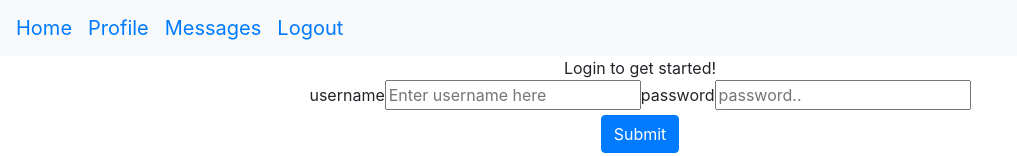
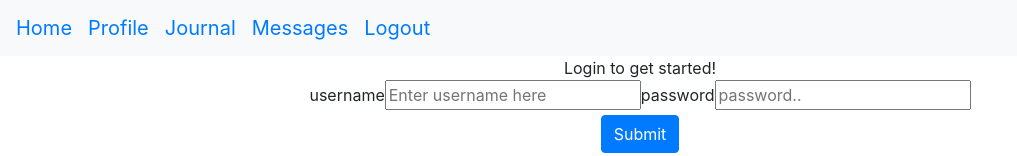
Before and after one commit to jrizza88/ExPat_FE, a React (Create React App) app in the folder expatjournal/: page /login in a window 1280 px wide. Shown: the top 156 px of the page, without its empty margins (0-1017 px from the left). Built offline with nearby package versions, Linux system fonts and the light colour scheme.

Commit message:
created Journal route to allow users to post posts

```diff
--- a/expatjournal/src/App.js
+++ b/expatjournal/src/App.js
@@ -7,6 +7,7 @@ import Register from "./Components/Auth/Register";
 import Home from "./Components/Home/Home";
 import ProfileDashboard from "./Components/Profile/ProfileDashboard";
 import Messages from "./Components/Messages/Messages";
+import Journal from "./Components/Journal/Journal";
 // import Profile from "./Components/Profile/Profile";
 
 const PrivateRoute = ({ component: Component, render, ...rest}) => (
@@ -38,6 +39,7 @@ const App = () => {
       {/* <PrivateRoute exact path="/profile" render={() => (<ProfileDashboard />)} /> */}
       <PrivateRoute exact path="/profile" render={props => (<ProfileDashboard {...props}  />)} />
       <PrivateRoute exact path="/messages" render={props => <Messages {...props} />} />
+      <PrivateRoute exact path="/journal" render={props => <Journal {...props} />}  />
     </div>
   );
   }
--- /dev/null
+++ b/expatjournal/src/Components/Journal/Journal.js
@@ -0,0 +1,18 @@
+import React from 'react';
+import Posts from '../Posts/Posts';
+
+
+const Journal = props => {
+    console.log('journal', props)
+    return (
+        <div>
+            <h1>Journal</h1>
+            {
+            props.posts.map(post => (
+               <Posts key={post.id} post={post}/> ))
+            }
+        </div>
+    )
+}
+
+export default Journal
--- a/expatjournal/src/Components/NavBar.js
+++ b/expatjournal/src/Components/NavBar.js
@@ -28,6 +28,13 @@ const NavBar = props => {
                     </Navbar.Brand>
                 </NavItem>
 
+            <NavItem>
+
+           <Navbar.Brand > <NavLink href="#" to="/journal">
+                   Journal
+               </NavLink>
+               </Navbar.Brand>
+           </NavItem>
 
                 <NavItem>
 
--- a/expatjournal/src/Components/Posts/Posts.js
+++ b/expatjournal/src/Components/Posts/Posts.js
@@ -1,9 +1,14 @@
 import React from 'react';
 
 const Posts = props => {
+    console.log('props in Posts', props)
     return (
+
         <>
-        Current posts by user
+        <h1>Current posts by user</h1>
+        {/* May need to collect src id from BE here */}
+        <h2>{props.post.title}</h2>
+        <h3>{props.post.story}</h3>
         </>
     )
 }
```
